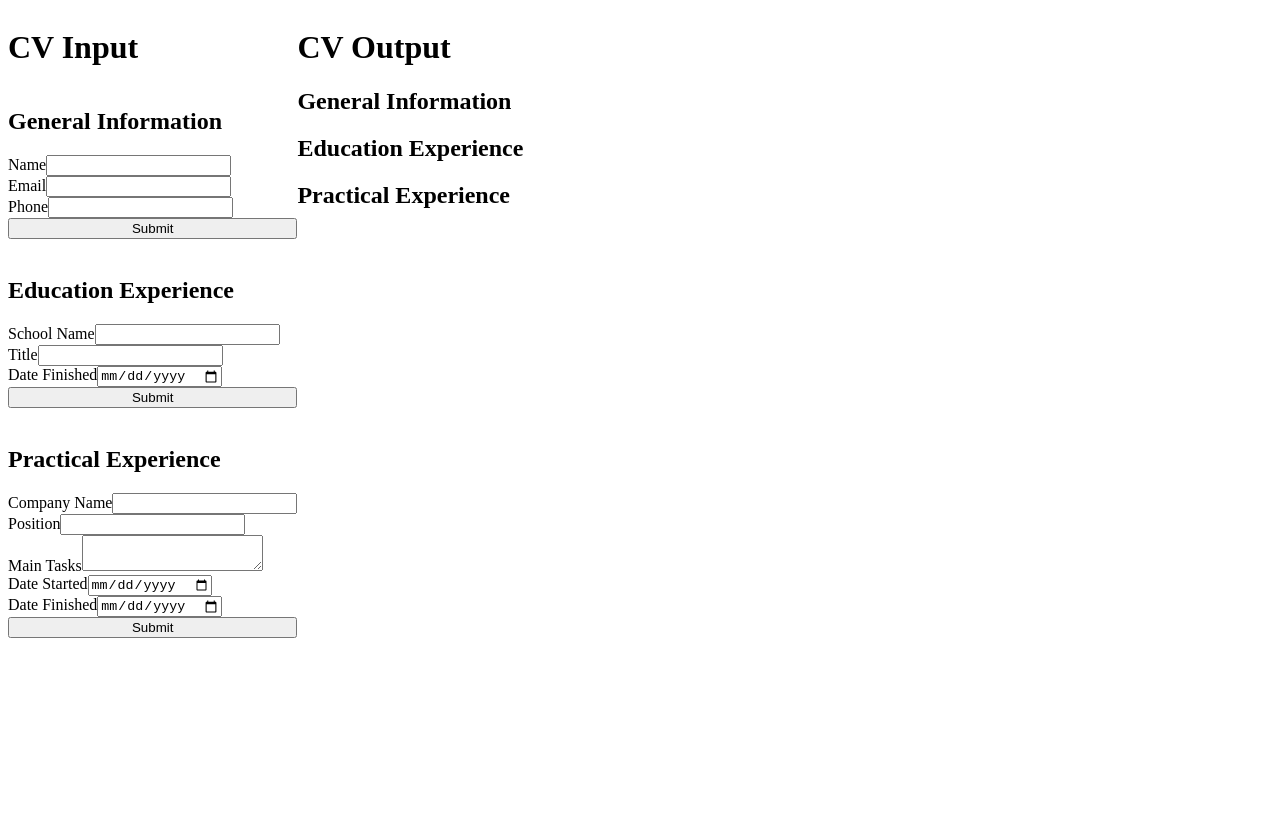
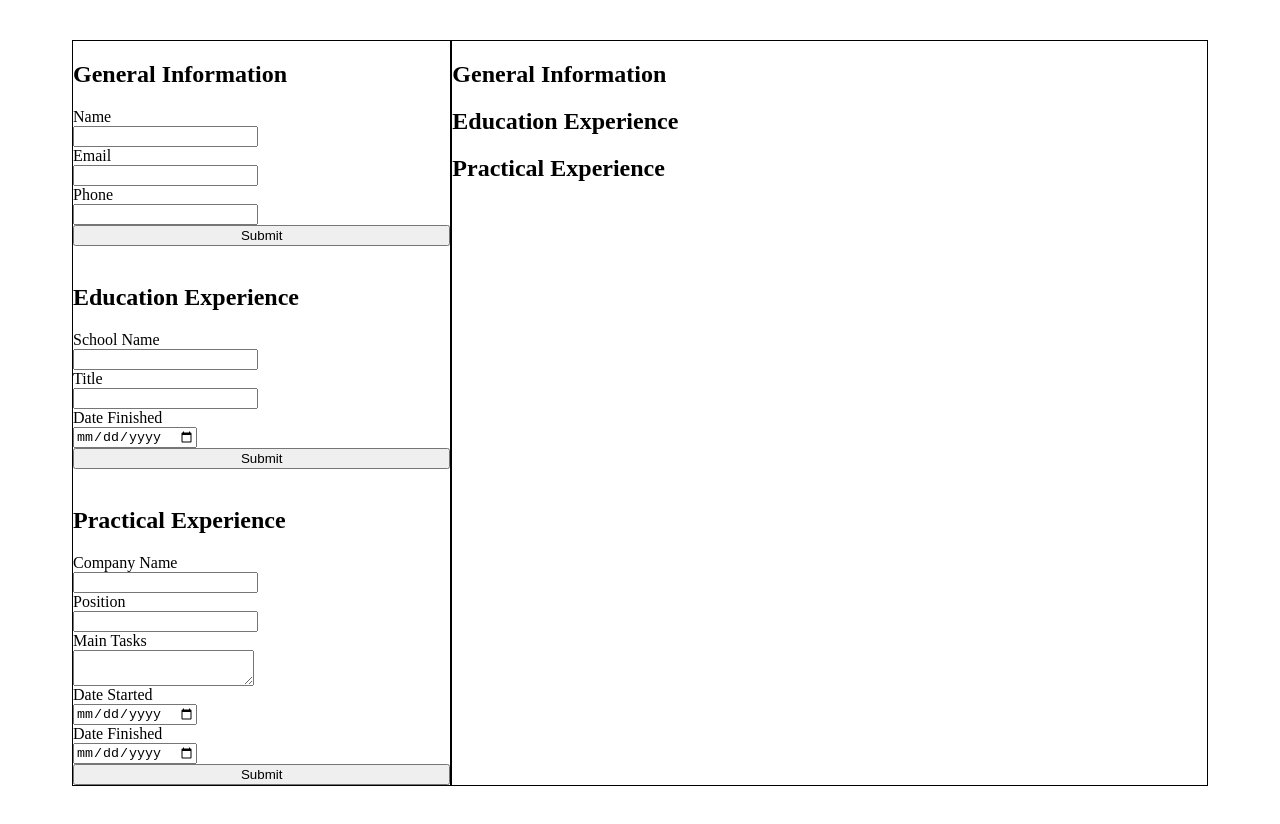
Before and after one commit to adjapeve/React-cv-project, a React (Create React App) app: page / in a window 1280 px wide. Before the commit the page ends 800 px from the top, so only its background shows below. Built offline with nearby package versions, Linux system fonts and the light colour scheme.

Commit message:
work on CVinput style

```diff
--- a/src/App.css
+++ b/src/App.css
@@ -1,3 +1,4 @@
 .Main-container{
     display:flex;
+    margin: 5vh 5vw;
 }
--- a/src/components/CvInput.js
+++ b/src/components/CvInput.js
@@ -4,6 +4,7 @@ import React, { Component } from "react";
 import InGeneralInfo from "./InGeneralInfo";
 import InEducationExp from "./InEducationExp";
 import InPracticalExp from "./InPracticalExp";
+import '../style/CvInput.css'
 
 class CvInput extends Component {
   render() {
@@ -21,8 +22,8 @@ class CvInput extends Component {
       pEdateFinish,
     } = this.props.entryData;
     return (
-      <div>
-        <h1>CV Input</h1>
+      <div className="CvInput">
+        {/* <h1>CV Input</h1> */}
         <InGeneralInfo
           gIname={gIname}
           gIemail={gIemail}
--- a/src/components/CvOutput.js
+++ b/src/components/CvOutput.js
@@ -4,11 +4,12 @@ import React, { Component } from "react";
 import OutGeneralInfo from "./OutGeneralInfo";
 import OutEducationExp from "./OutEducationExp";
 import OutPracticalExp from "./OutPracticalExp";
+import '../style/CvOutput.css'
 class CvOutput extends Component {
   render() {
     return (
-      <div>
-        <h1>CV Output</h1>
+      <div className="CvOutput">
+        {/* <h1>CV Output</h1> */}
         <OutGeneralInfo
           gIdata={this.props.gIdata}
           onEditForm={this.props.onEditForm}
--- /dev/null
+++ b/src/style/CvInput.css
@@ -0,0 +1,7 @@
+.CvInput{
+    flex: 1;
+    border:1px black solid;
+}
+input,textarea{
+    display:block;
+}
--- /dev/null
+++ b/src/style/CvOutput.css
@@ -0,0 +1,4 @@
+.CvOutput{
+    flex:2;
+    border:1px black solid;
+}
--- a/src/style/InGeneralInfo.css
+++ b/src/style/InGeneralInfo.css
@@ -2,7 +2,7 @@
     display: flex;
     flex-direction: column;
     }
-    form{
+form{
         display: flex;
         flex-direction: column;
     }
```
